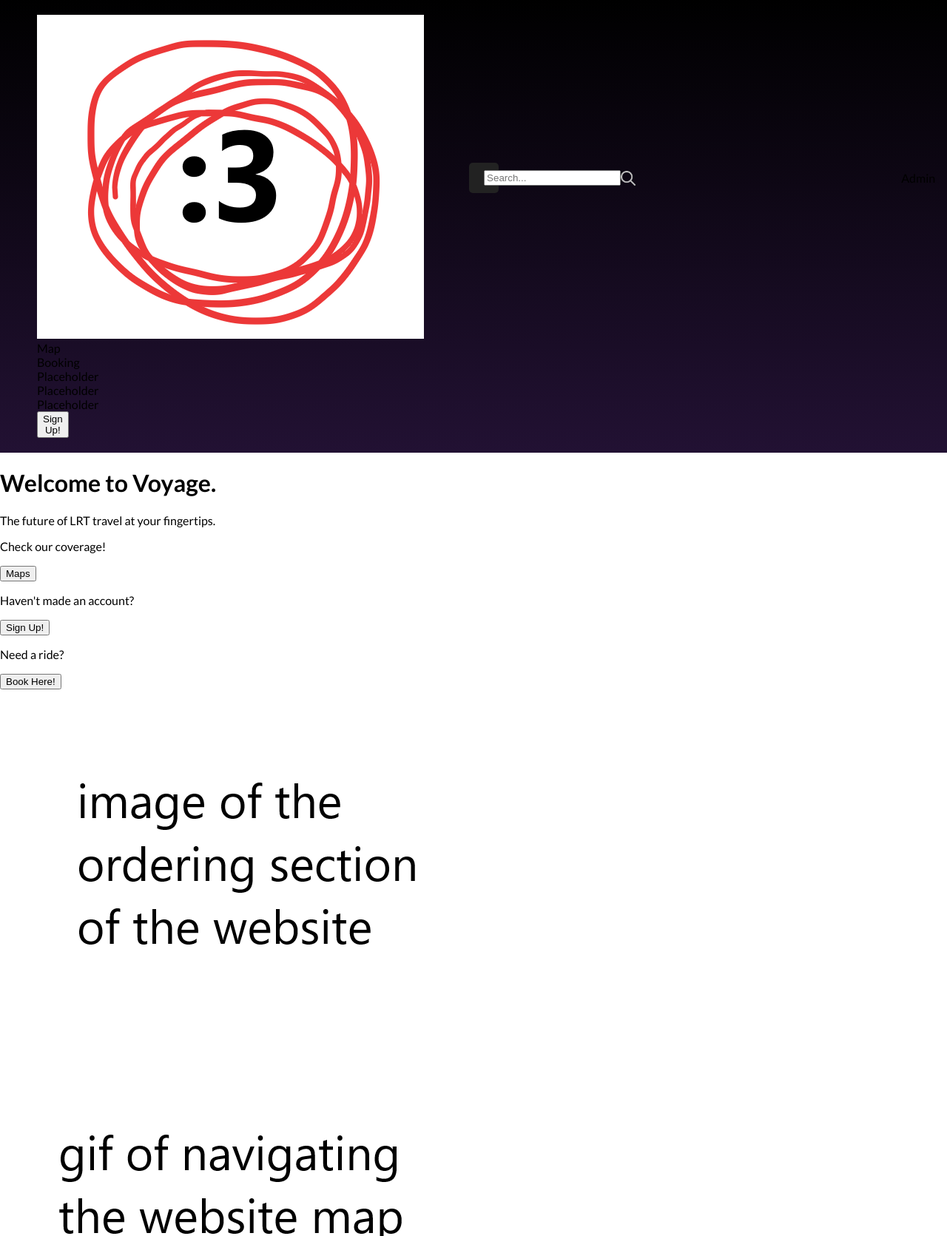
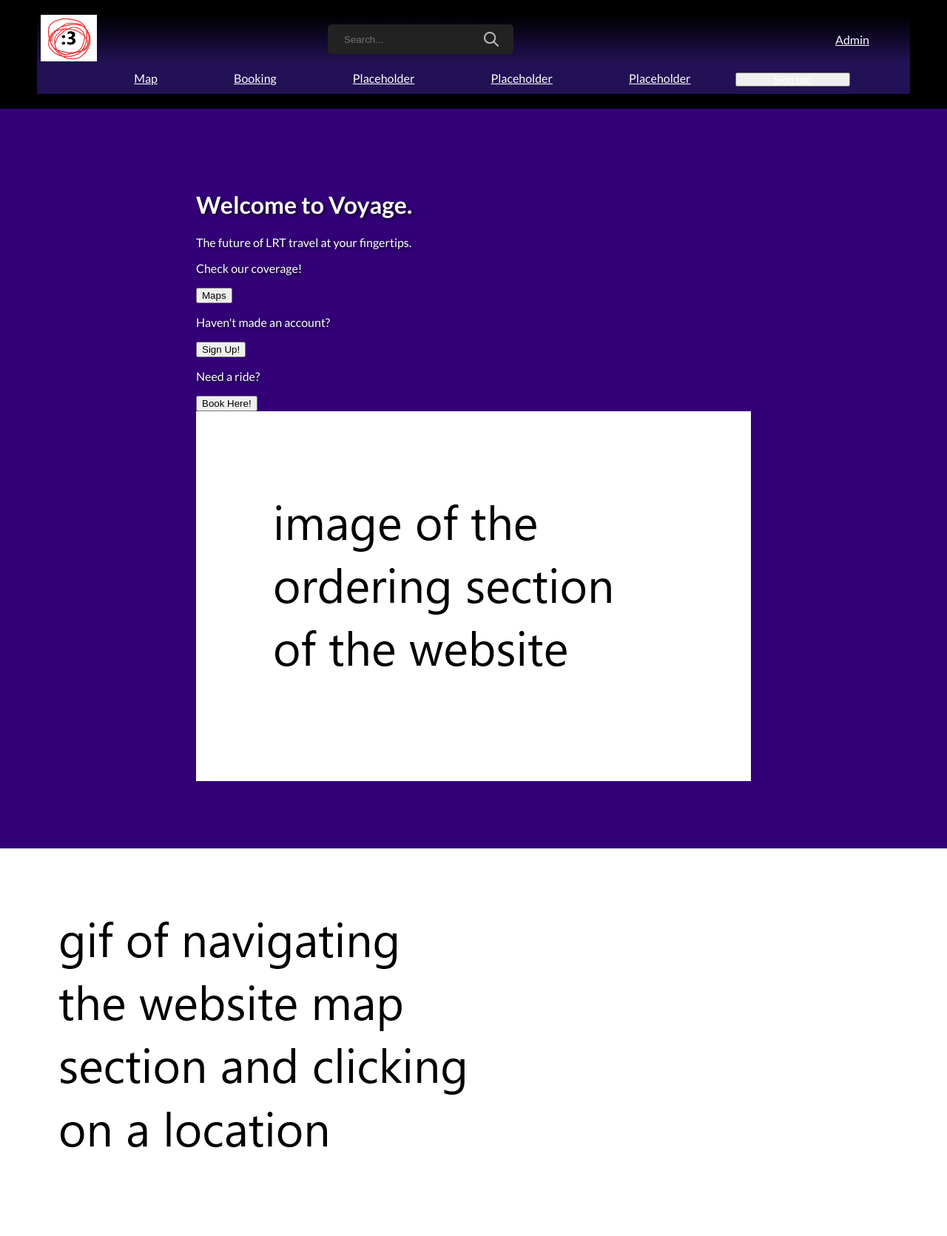
Before and after one commit to zyumouse/Voyage, a PHP site: page / in a window 1280 px wide. Shown: the top 1671 px of the page at 74% size. Run offline with PHP 8.4, Linux system fonts and the light colour scheme.

Commit message:
css update 2

```diff
--- a/index.html
+++ b/index.html
@@ -11,7 +11,7 @@
     <nav id = "nav">
         <div class = "navTop">
             <div class = "navItem">
-                <img src = "./pictures of epstein/logoonthesidewiththefries.png" alt = ":3">
+                <img  class = "navItemimg" src = "./pictures of epstein/logoonthesidewiththefries.png" alt = ":3">
             </div>
             <div class = "navItem">
                 <div class = "search">
--- a/style.css
+++ b/style.css
@@ -9,11 +9,12 @@ body{
 }
 
 nav{
-    background-image: linear-gradient(to bottom, black, #221133);
+    background-color: #000;
     padding: 20px 50px;
 }
 
 .navTop{
+    background-image: linear-gradient(to bottom, black, #221155);
     display: flex;
     align-items: center;
     justify-content: space-between;
@@ -26,10 +27,53 @@ nav{
     background-color: #222;
     padding: 10px 20px;
     border-radius: 5px;
+    margin-right: 375px;
+}
+
+.navItemimg{
+    max-width: 20%;
+    height: auto;
 }
 
 .navItem{
-    max-width: 1%;
-    height: auto;
+    padding: 0 5px;
+}
 
+.navBottom{
+    display: flex;
+    justify-content: center;
+    background-color: #215;
+    padding: 10px 5px;
+    border-radius: 0 0 2px 2px;
+    border-color: #333;
 }
+
+.about{
+    color: #fff;
+    text-decoration: underline;
+    transition-duration: 0.4s;
+    padding: 0 50px;
+}
+.about:hover{
+    color: #94f;
+}
+
+.searchInput{
+    background-color: transparent;
+    border: none;
+    color: #fff;
+    margin-right: 10px;
+}
+
+.introduction{
+    display: flex;
+    align-items: center;
+    justify-content: center;
+    height: 100vh;
+    padding: 100px 0;
+    background-color: #307;
+    background-size: cover;
+    background-position: center;
+    color: #fff;
+    text-shadow: 2px 2px 4px rgba(0, 0, 0, 0.7);
+}
```
